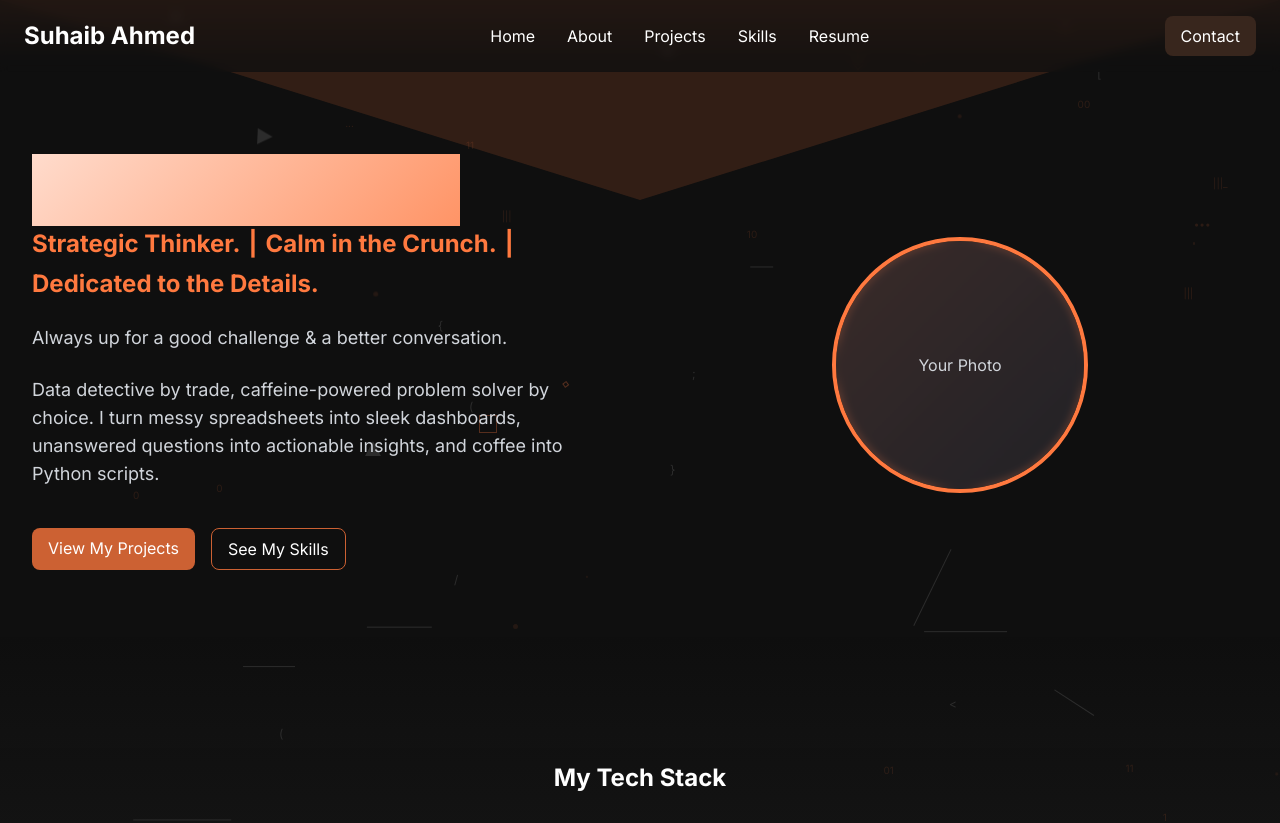
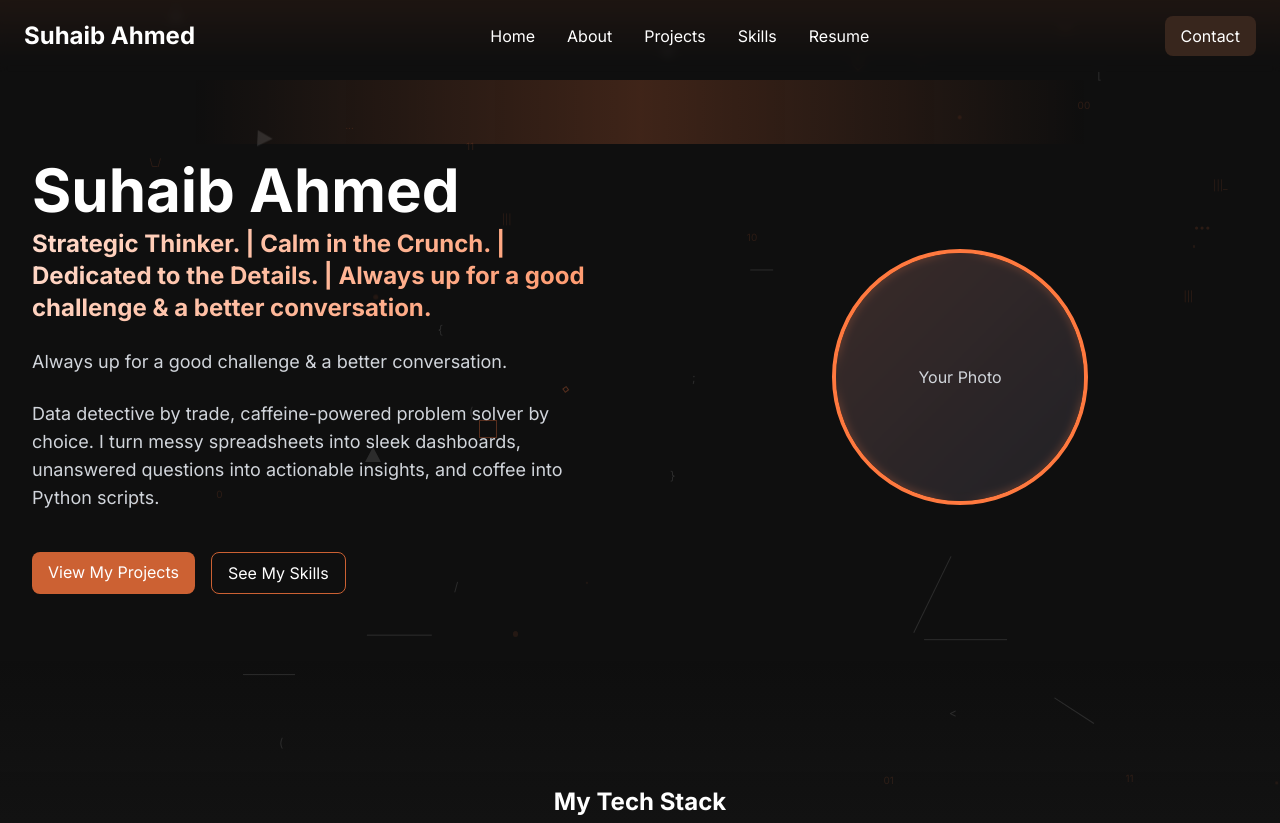
Before and after one commit to Suhaib033/Portfolio-Website, a React (Vite) app: page / in a window 1280 px wide. Shown: the top 823 px of the page. Built offline with nearby package versions, Linux system fonts and the light colour scheme.

Commit message:
Refactor: Update header and hero section
- Removed the orange triangle and replaced it with a header glow.
- Removed the background gradient from the name and kept its color to white.
- Added the gradient to the taglines text color.
- Updated the tagline text.

```diff
--- a/src/pages/Index.tsx
+++ b/src/pages/Index.tsx
@@ -1,4 +1,3 @@
-
 import { Link } from "react-router-dom";
 import {
   Database,
@@ -18,7 +17,6 @@ import {
 } from "@/components/ui/carousel";
 import { Card, CardContent } from "@/components/ui/card";
 
-// Tech stack items with icons
 const techStack = [
   { name: "Python", icon: "/icons/python.svg" },
   { name: "Pandas", icon: "/icons/pandas.svg" },
@@ -66,7 +64,6 @@ const competencies = [
   }
 ];
 
-// Animation variants
 const container = {
   hidden: { opacity: 0 },
   show: {
@@ -82,16 +79,13 @@ const item = {
   show: { opacity: 1, y: 0, transition: { duration: 0.5 } }
 };
 
-// Code symbols for animated background
 const codeSymbols = ['{', '}', '<', '>', '/', '[', ']', ';', '(', ')'];
 const binaryDigits = ['0', '1', '00', '11', '01', '10'];
 const chartSymbols = ['|||_', '|||', '/\\_', '\\_/', '...', '•••'];
 
-// Create data particles for the animated background
 const DataParticles = () => {
   const particles = [];
 
-  // Increase the number of particles
   const numParticles = 25;
   const numLines = 15;
   const numSquares = 12;
@@ -100,7 +94,6 @@ const DataParticles = () => {
   const numCodeSymbols = 18;
   const numCharts = 15;
 
-  // Regular particles
   for (let i = 0; i < numParticles; i++) {
     const size = Math.random() * 5 + 2;
     const xPos = Math.random() * 100;
@@ -124,7 +117,6 @@ const DataParticles = () => {
     );
   }
 
-  // Data lines
   for (let i = 0; i < numLines; i++) {
     const width = Math.random() * 80 + 20;
     const xPos = Math.random() * 100;
@@ -149,7 +141,6 @@ const DataParticles = () => {
     );
   }
 
-  // Squares
   for (let i = 0; i < numSquares; i++) {
     const size = Math.random() * 15 + 5;
     const xPos = Math.random() * 100;
@@ -173,7 +164,6 @@ const DataParticles = () => {
     );
   }
 
-  // Triangles
   for (let i = 0; i < numTriangles; i++) {
     const xPos = Math.random() * 100;
     const yPos = Math.random() * 100;
@@ -194,7 +184,6 @@ const DataParticles = () => {
     );
   }
 
-  // Binary Digits
   for (let i = 0; i < numBinary; i++) {
     const xPos = Math.random() * 100;
     const yPos = Math.random() * 100;
@@ -218,7 +207,6 @@ const DataParticles = () => {
     );
   }
 
-  // Code Symbols
   for (let i = 0; i < numCodeSymbols; i++) {
     const xPos = Math.random() * 100;
     const yPos = Math.random() * 100;
@@ -242,7 +230,6 @@ const DataParticles = () => {
     );
   }
 
-  // Chart Symbols
   for (let i = 0; i < numCharts; i++) {
     const xPos = Math.random() * 100;
     const yPos = Math.random() * 100;
@@ -272,15 +259,12 @@ const DataParticles = () => {
 const Index = () => {
   return (
     <div className="min-h-screen pt-24 relative">
-      {/* Orange triangle at the top */}
-      <div className="orange-triangle"></div>
+      <div className="absolute top-20 left-1/2 transform -translate-x-1/2 w-full max-w-4xl h-16 bg-gradient-to-r from-transparent via-portfolio-orange/20 to-transparent z-0"></div>
 
-      {/* Animated background */}
       <div className="animated-background">
         {DataParticles()}
       </div>
 
-      {/* Hero Section */}
       <section className="section-container relative z-10">
         <div className="flex flex-col md:flex-row items-center gap-8 md:gap-16">
           <motion.div
@@ -289,14 +273,18 @@ const Index = () => {
             animate={{ opacity: 1, y: 0 }}
             transition={{ duration: 0.6 }}
           >
-            <h1 className="text-4xl md:text-5xl lg:text-6xl font-bold">
-              <span className="text-gradient">Suhaib Ahmed</span>
-              <div className="flex flex-wrap gap-2 text-portfolio-orange mt-2 text-xl md:text-2xl">
-                <span>Strategic Thinker.</span>
-                <span className="hidden sm:inline">|</span>
-                <span>Calm in the Crunch.</span>
-                <span className="hidden sm:inline">|</span>
-                <span>Dedicated to the Details.</span>
+            <h1 className="text-4xl md:text-5xl lg:text-6xl font-bold text-white">
+              Suhaib Ahmed
+              <div className="flex flex-wrap gap-2 mt-2 text-xl md:text-2xl">
+                <span
+                  className="bg-clip-text text-transparent"
+                  style={{
+                    backgroundImage: 'linear-gradient(315deg, hsla(18, 100%, 70%, 1) 0%, hsla(18, 100%, 90%, 1) 100%)',
+                    WebkitBackgroundClip: 'text'
+                  }}
+                >
+                  Strategic Thinker. | Calm in the Crunch. | Dedicated to the Details. | Always up for a good challenge & a better conversation.
+                </span>
               </div>
             </h1>
 
@@ -331,7 +319,6 @@ const Index = () => {
             transition={{ duration: 0.6, delay: 0.2 }}
           >
             <div className="w-64 h-64 rounded-full bg-gradient-to-br from-portfolio-orange/30 to-portfolio-darkBrown/50 border-4 border-portfolio-orange overflow-hidden">
-              {/* Placeholder for profile image */}
               <div className="w-full h-full bg-gray-800/50 backdrop-blur-sm flex items-center justify-center text-gray-300">
                 Your Photo
               </div>
@@ -340,7 +327,6 @@ const Index = () => {
         </div>
       </section>
 
-      {/* Skills Carousel Section */}
       <section className="py-16 overflow-hidden bg-gradient-to-b from-portfolio-darkGray/0 to-portfolio-darkGray/30 relative z-10">
         <div className="section-container">
           <motion.h2
@@ -388,7 +374,6 @@ const Index = () => {
         </div>
       </section>
 
-      {/* Core Competencies Section - Animated Cards */}
       <section className="py-16 bg-portfolio-darkGray/30 relative z-10">
         <div className="section-container">
           <motion.h2
```
